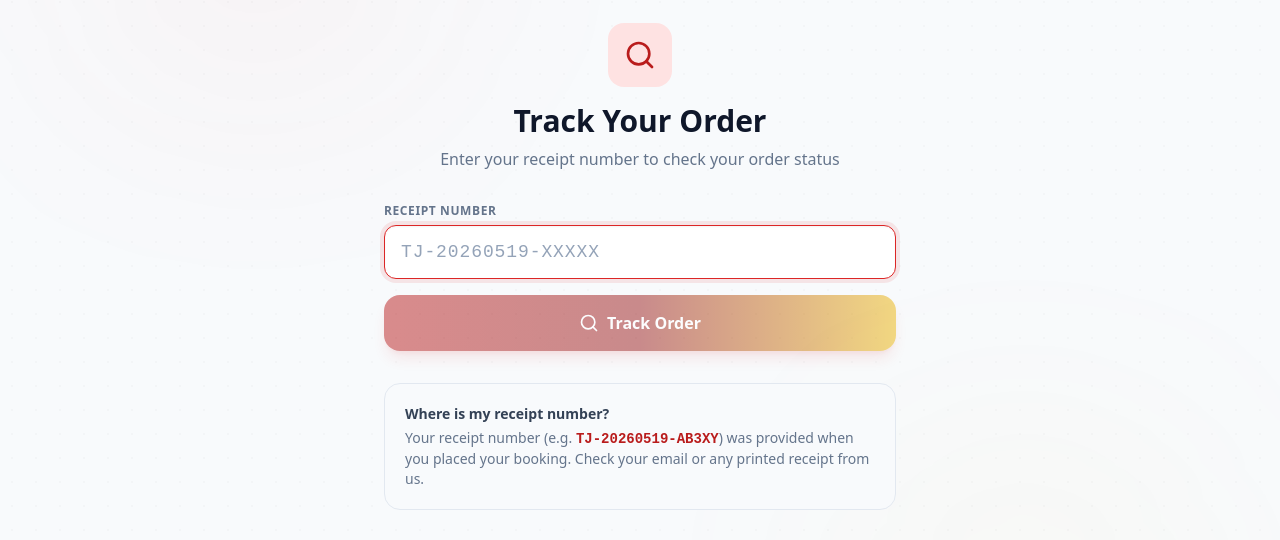
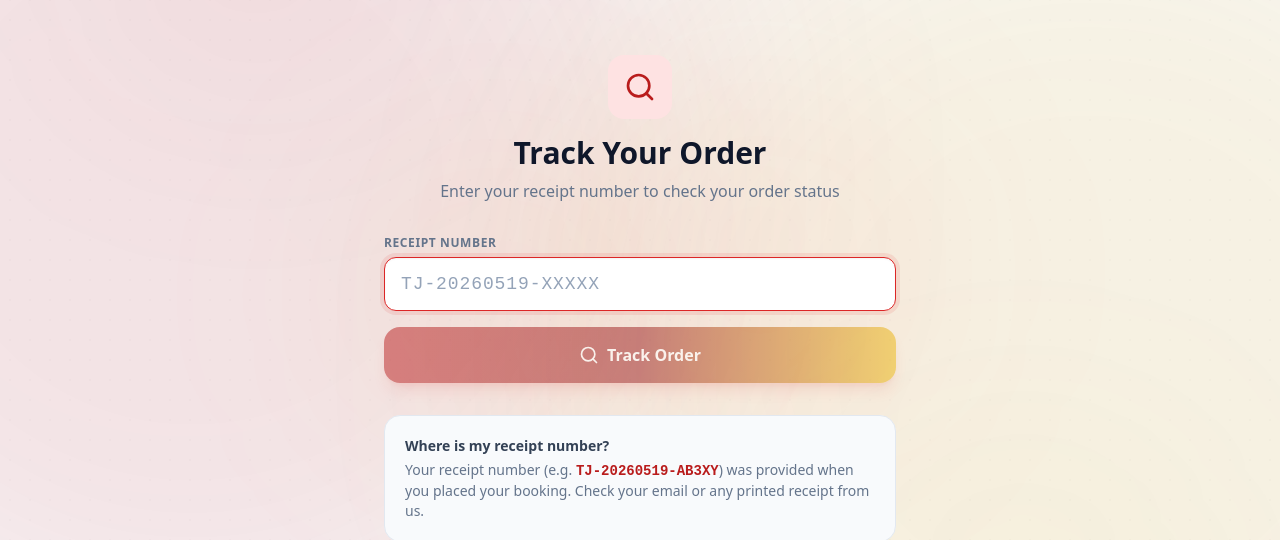
Before and after one commit to eckintosh-4ai360/TEE-JAY-T-SHIRT, a Next.js app: page /track in a window 1280 px wide. Shown: the part 130-670 px from the top of the page. Built offline with nearby package versions, Linux system fonts and the light colour scheme; no server answers.

Commit message:
relative background for staff pages

```diff
--- a/src/app/(portal)/layout.tsx
+++ b/src/app/(portal)/layout.tsx
@@ -9,6 +9,24 @@ export default async function PortalLayout({ children }: { children: React.React
 
   return (
     <div className="flex flex-col lg:flex-row min-h-screen bg-transparent dark:bg-transparent">
+
+      {/* Full-bleed premium gradient background with subtle grid pattern */}
+      <div className="fixed inset-0 -z-50 pointer-events-none overflow-hidden">
+        {/* Fallback solid backgrounds */}
+        <div className="absolute inset-0 bg-slate-50 dark:bg-zinc-950" />
+
+        {/* Soft, glowing ambient colors matching brand red & yellow */}
+        <div className="absolute -top-1/4 -left-1/4 w-[80vw] h-[80vw] rounded-full bg-gradient-to-tr from-brand-500/10 to-brand-600/10 blur-[130px] dark:from-brand-900/30 dark:to-brand-800/20" />
+        <div className="absolute -bottom-1/4 -right-1/4 w-[80vw] h-[80vw] rounded-full bg-gradient-to-br from-yellow-500/10 to-amber-500/10 blur-[130px] dark:from-yellow-950/20 dark:to-amber-900/15" />
+
+        {/* Layered smaller accents */}
+        <div className="absolute top-1/4 right-1/4 w-[400px] h-[400px] rounded-full bg-red-500/[0.04] blur-[100px] dark:bg-red-500/10" />
+        <div className="absolute bottom-1/4 left-1/4 w-[350px] h-[350px] rounded-full bg-yellow-500/[0.04] blur-[100px] dark:bg-yellow-500/10" />
+
+        {/* Subtle grid pattern overlay to give structure */}
+        <div className="absolute inset-0 bg-[radial-gradient(circle_at_center,_rgba(0,0,0,0.015)_1px,_transparent_1px)] dark:bg-[radial-gradient(circle_at_center,_rgba(255,255,255,0.015)_1px,_transparent_1px)] bg-[size:20px_20px]" />
+      </div>
+
       <PortalSidebar />
       <div className="flex-1 flex flex-col min-w-0">
         <main className="flex-1 p-4 sm:p-6 lg:p-8">
--- a/src/app/(public)/book/page.tsx
+++ b/src/app/(public)/book/page.tsx
@@ -1,5 +1,6 @@
 import { Suspense } from 'react'
 import BookingForm from '@/components/BookingForm'
+import PageBackground from '@/components/PageBackground'
 
 export const metadata = {
   title: 'Book a Service — Tee-Jay Multimedia',
@@ -8,8 +9,11 @@ export const metadata = {
 
 export default function BookPage() {
   return (
-    <Suspense>
-      <BookingForm />
-    </Suspense>
+    <>
+      <PageBackground />
+      <Suspense>
+        <BookingForm />
+      </Suspense>
+    </>
   )
 }
--- a/src/app/(public)/receipt/[ref]/page.tsx
+++ b/src/app/(public)/receipt/[ref]/page.tsx
@@ -5,6 +5,7 @@ import { STATUS_META } from '@/types'
 import { CheckCircle, Clock, Printer, Camera, Palette } from 'lucide-react'
 import Link from 'next/link'
 import PrintButton from '@/components/PrintButton'
+import PageBackground from '@/components/PageBackground'
 
 export const dynamic = 'force-dynamic'
 
@@ -33,22 +34,7 @@ export default async function ReceiptPage({ params }: { params: Promise<{ ref: s
 
   return (
     <>
-      {/* Full-bleed premium gradient background with subtle grid pattern */}
-      <div className="fixed inset-0 -z-50 pointer-events-none overflow-hidden">
-        {/* Fallback solid backgrounds */}
-        <div className="absolute inset-0 bg-slate-50 dark:bg-zinc-950" />
-
-        {/* Soft, glowing ambient colors matching brand red & yellow */}
-        <div className="absolute -top-1/4 -left-1/4 w-[80vw] h-[80vw] rounded-full bg-gradient-to-tr from-brand-500/10 to-brand-600/10 blur-[130px] dark:from-brand-900/30 dark:to-brand-800/20" />
-        <div className="absolute -bottom-1/4 -right-1/4 w-[80vw] h-[80vw] rounded-full bg-gradient-to-br from-yellow-500/10 to-amber-500/10 blur-[130px] dark:from-yellow-950/20 dark:to-amber-900/15" />
-
-        {/* Layered smaller accents */}
-        <div className="absolute top-1/4 right-1/4 w-[400px] h-[400px] rounded-full bg-red-500/[0.04] blur-[100px] dark:bg-red-500/10" />
-        <div className="absolute bottom-1/4 left-1/4 w-[350px] h-[350px] rounded-full bg-yellow-500/[0.04] blur-[100px] dark:bg-yellow-500/10" />
-
-        {/* Subtle grid pattern overlay to give structure */}
-        <div className="absolute inset-0 bg-[radial-gradient(circle_at_center,_rgba(0,0,0,0.015)_1px,_transparent_1px)] dark:bg-[radial-gradient(circle_at_center,_rgba(255,255,255,0.015)_1px,_transparent_1px)] bg-[size:20px_20px]" />
-      </div>
+      <PageBackground />
 
       <div className="relative py-8 px-4 sm:px-6   dark:bg-zinc-950/40 overflow-hidden">
         {/* Background Ambient Glows */}
--- a/src/app/(public)/track/page.tsx
+++ b/src/app/(public)/track/page.tsx
@@ -3,6 +3,7 @@
 import { useState } from 'react'
 import { useRouter } from 'next/navigation'
 import { Search, Loader2 } from 'lucide-react'
+import PageBackground from '@/components/PageBackground'
 
 export default function TrackPage() {
   const router = useRouter()
@@ -27,7 +28,11 @@ export default function TrackPage() {
   }
 
   return (
+
+
+
     <div className="max-w-lg mx-auto py-16 space-y-8">
+       <PageBackground />
       <div className="text-center">
         <div className="flex h-16 w-16 items-center justify-center rounded-2xl bg-brand-100 text-brand-600 mx-auto mb-4 dark:bg-brand-500/20 dark:text-brand-400">
           <Search className="h-8 w-8" />
--- /dev/null
+++ b/src/components/PageBackground.tsx
@@ -0,0 +1,24 @@
+/**
+ * Full-bleed premium gradient background.
+ * Render once at the top of any page that needs it.
+ * Uses fixed positioning so it persists while scrolling.
+ */
+export default function PageBackground() {
+  return (
+    <div className="fixed inset-0 -z-50 pointer-events-none overflow-hidden">
+      {/* Fallback solid base */}
+      <div className="absolute inset-0 bg-slate-50 dark:bg-zinc-950" />
+
+      {/* Soft glowing ambient blobs */}
+      <div className="absolute -top-1/4 -left-1/4 w-[80vw] h-[80vw] rounded-full bg-gradient-to-tr from-brand-500/10 to-brand-600/10 blur-[130px] dark:from-brand-900/30 dark:to-brand-800/20" />
+      <div className="absolute -bottom-1/4 -right-1/4 w-[80vw] h-[80vw] rounded-full bg-gradient-to-br from-yellow-500/10 to-amber-500/10 blur-[130px] dark:from-yellow-950/20 dark:to-amber-900/15" />
+
+      {/* Smaller accent orbs */}
+      <div className="absolute top-1/4 right-1/4 w-[400px] h-[400px] rounded-full bg-red-500/[0.04] blur-[100px] dark:bg-red-500/10" />
+      <div className="absolute bottom-1/4 left-1/4 w-[350px] h-[350px] rounded-full bg-yellow-500/[0.04] blur-[100px] dark:bg-yellow-500/10" />
+
+      {/* Subtle dot-grid overlay */}
+      <div className="absolute inset-0 bg-[radial-gradient(circle_at_center,_rgba(0,0,0,0.015)_1px,_transparent_1px)] dark:bg-[radial-gradient(circle_at_center,_rgba(255,255,255,0.015)_1px,_transparent_1px)] bg-[size:20px_20px]" />
+    </div>
+  )
+}
```
